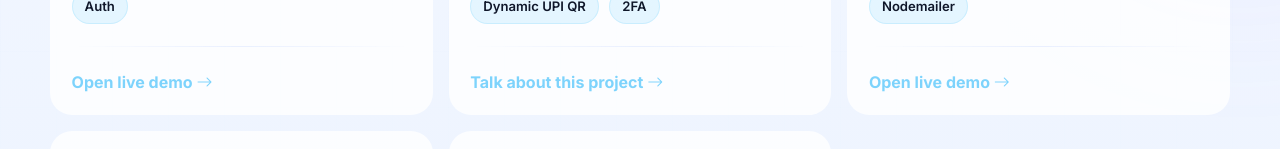
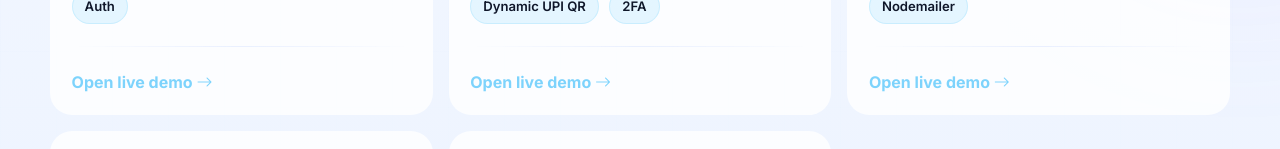
Before and after one commit to Basudeb-Bej/Basudeb-dev-folio, a React (Vite) app in the folder front-end/: page /projects in a window 1280 px wide. Shown: the part 789-938 px from the top of the page. Built offline with nearby package versions, Linux system fonts and the light colour scheme; no server answers.

Commit message:
Update Projects.jsx

```diff
--- a/front-end/src/pages/Projects.jsx
+++ b/front-end/src/pages/Projects.jsx
@@ -26,8 +26,8 @@ const projects = [
     description:
       "A full-stack digital wallet web application featuring dynamic UPI QR codes, instant peer-to-peer transfers, real-time analytics, invoicing, and 2FA security.",
     details: ["React", "FastAPI", "Tailwind CSS", "Dynamic UPI QR", "2FA"],
-    link: "#",
-    linkLabel: "Talk about this project",
+    link: "https://payzo-one.vercel.app/",
+    linkLabel: "Open live demo",
   },
   {
     number: "03",
```
